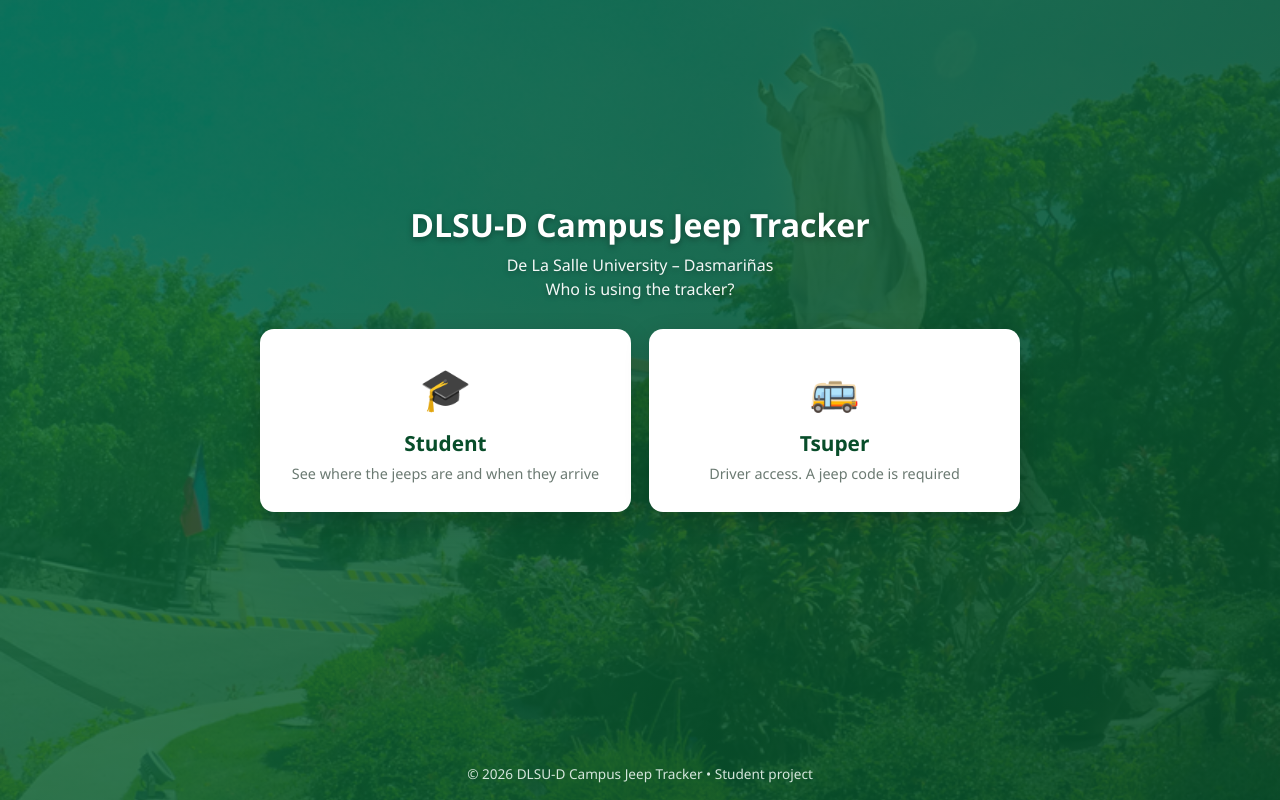
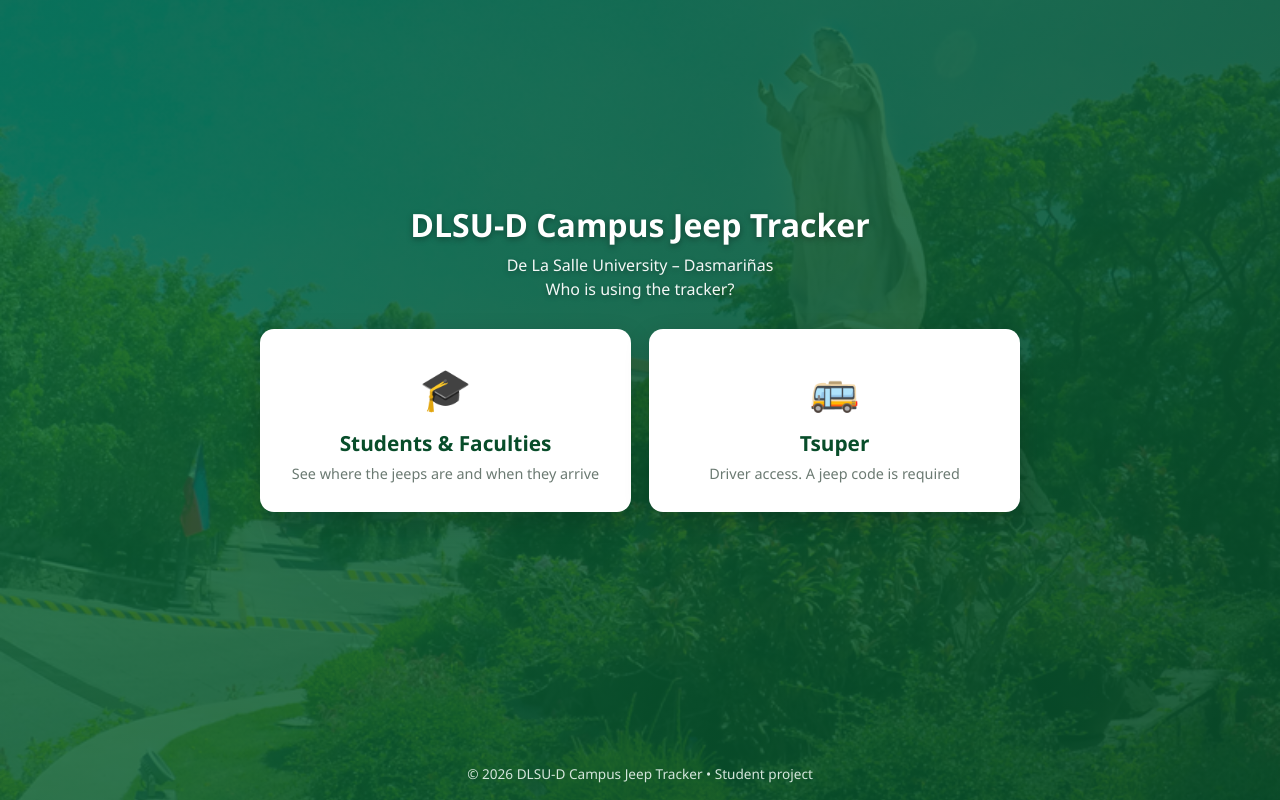
Before and after one commit to MotatoPotato/IkotSabay, a plain HTML site: page index.html in a window 1280 px wide. Drawn offline with Linux system fonts and the light colour scheme; files whose address does not match are found by name.

Commit message:
"& Faculties"

```diff
--- a/index.html
+++ b/index.html
@@ -18,7 +18,7 @@
       <div class="role-grid">
         <button id="studentBtn" class="role-card" type="button">
           <span class="role-icon">🎓</span>
-          <span class="role-title">Student</span>
+          <span class="role-title">Students & Faculties</span>
           <span class="role-desc">See where the jeeps are and when they arrive</span>
         </button>
 
```
